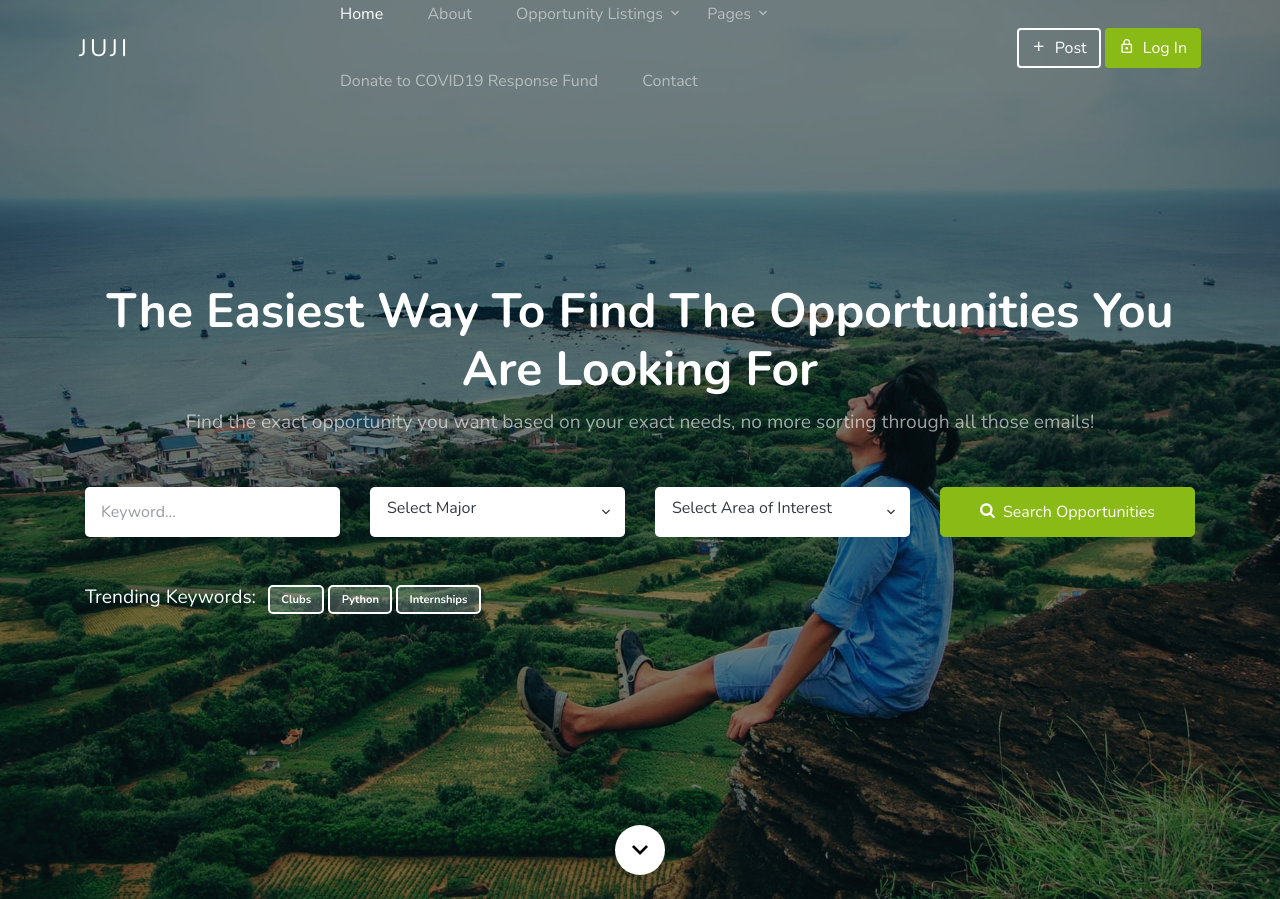
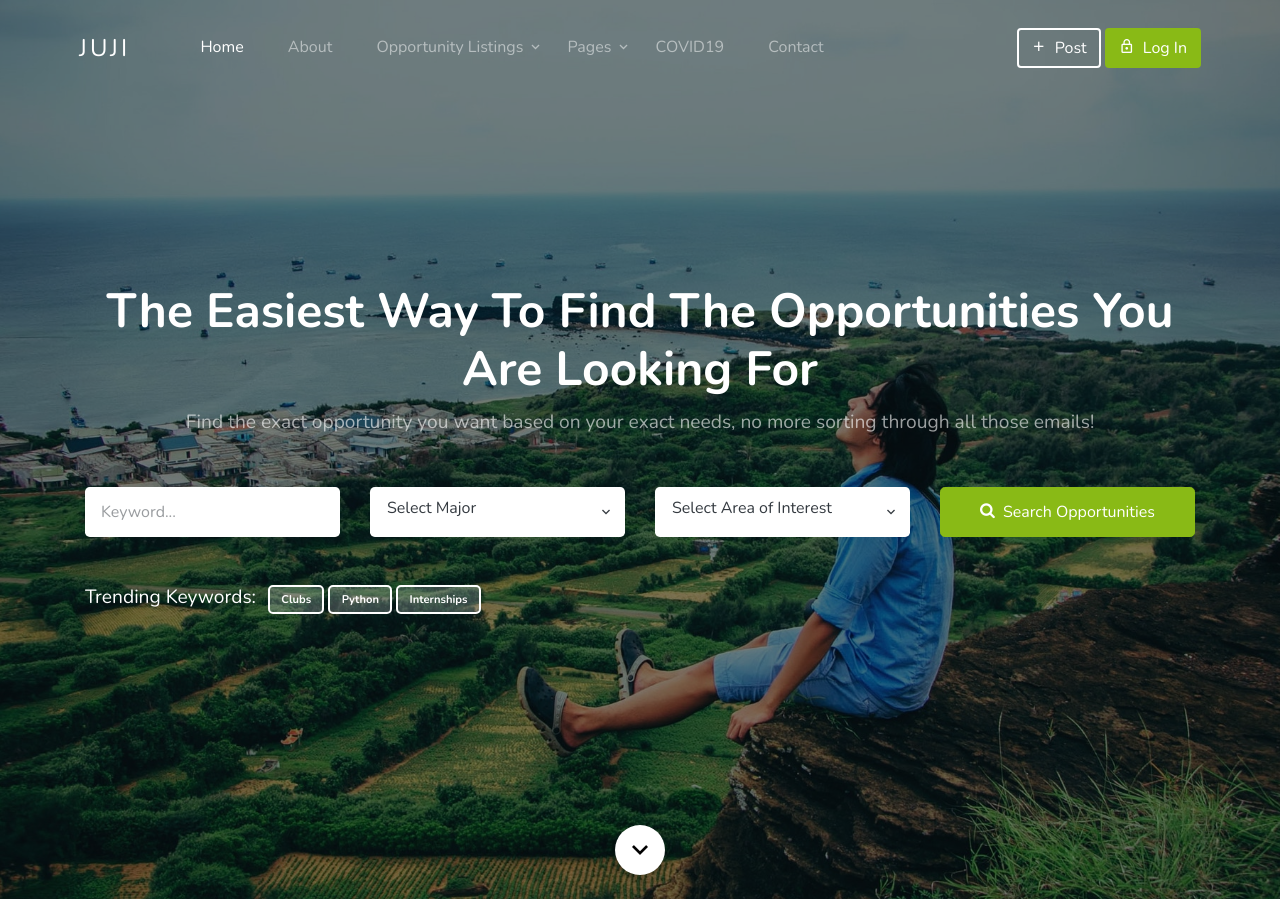
Before and after one commit to awadom/site-template, a PHP site: page / in a window 1280 px wide. Shown: the top 899 px of the page. Run offline with PHP 8.4, Linux system fonts and the light colour scheme; some web fonts are replaced.

Commit message:
COVID 19 link

```diff
--- a/about.html
+++ b/about.html
@@ -71,7 +71,7 @@
                   <li><a href="gallery.html">Gallery</a></li>
                 </ul>
               </li>
-              <li><a href="https://covid19responsefund.org">Donate to COVID19 Response Fund</a></li>
+              <li><a href="https://covid19responsefund.org">COVID19</a></li>
               <li><a href="contact.html">Contact</a></li>
               <li class="d-lg-none"><a href="post-job.html"><span class="mr-2">+</span>Post</a></li>
               <li class="d-lg-none"><a href="login.html">Log In</a></li>
--- a/contact.html
+++ b/contact.html
@@ -71,7 +71,7 @@
                   <li><a href="gallery.html">Gallery</a></li>
                 </ul>
               </li>
-              <li><a href="https://covid19responsefund.org">Donate to COVID19 Response Fund</a></li>
+              <li><a href="https://covid19responsefund.org">COVID19</a></li>
               <li><a href="contact.html">Contact</a></li>
               <li class="d-lg-none"><a href="post-job.html"><span class="mr-2">+</span>Post an Opportunity</a></li>
               <li class="d-lg-none"><a href="login.html">Log In</a></li>
--- a/css/style.css
+++ b/css/style.css
@@ -43,7 +43,7 @@
         margin-left: 5px; } }
   .site-navbar .site-navigation {
     position: absolute;
-    left: 50%;
+    left: 40%;
     -webkit-transform: translateX(-50%);
     -ms-transform: translateX(-50%);
     transform: translateX(-50%);
--- a/index.html
+++ b/index.html
@@ -73,7 +73,7 @@
                   <li><a href="gallery.html">Gallery</a></li>
                 </ul>
               </li>
-              <li><a href="https://covid19responsefund.org">Donate to COVID19 Response Fund</a></li>
+              <li><a href="https://covid19responsefund.org">COVID19</a></li>
               <li><a href="contact.html">Contact</a></li>
               <li class="d-lg-none"><a href="post-job.html"><span class="mr-2">+</span>Post an Opportunity</a></li>
               <li class="d-lg-none"><a href="login.html">Log In</a></li>
```
